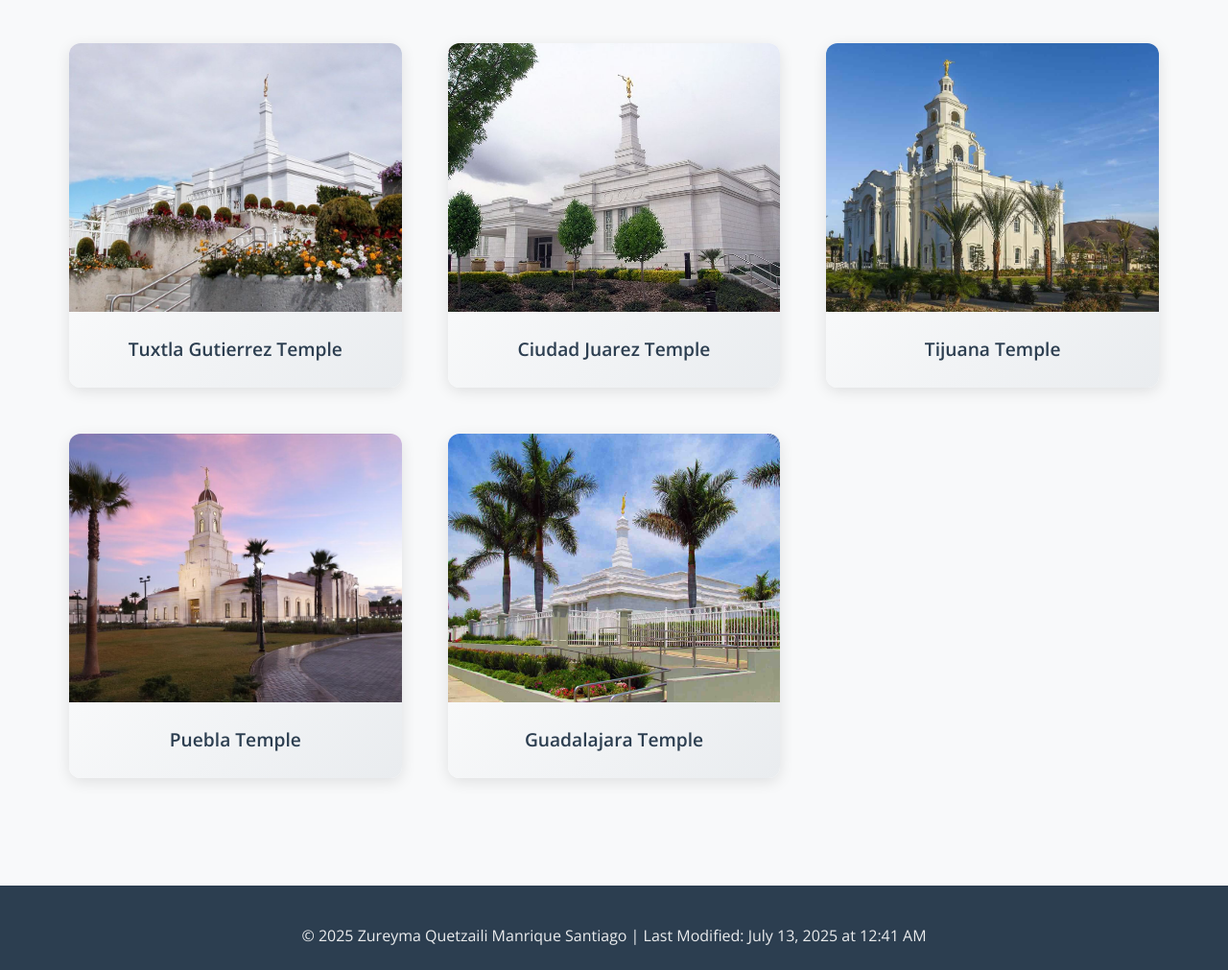
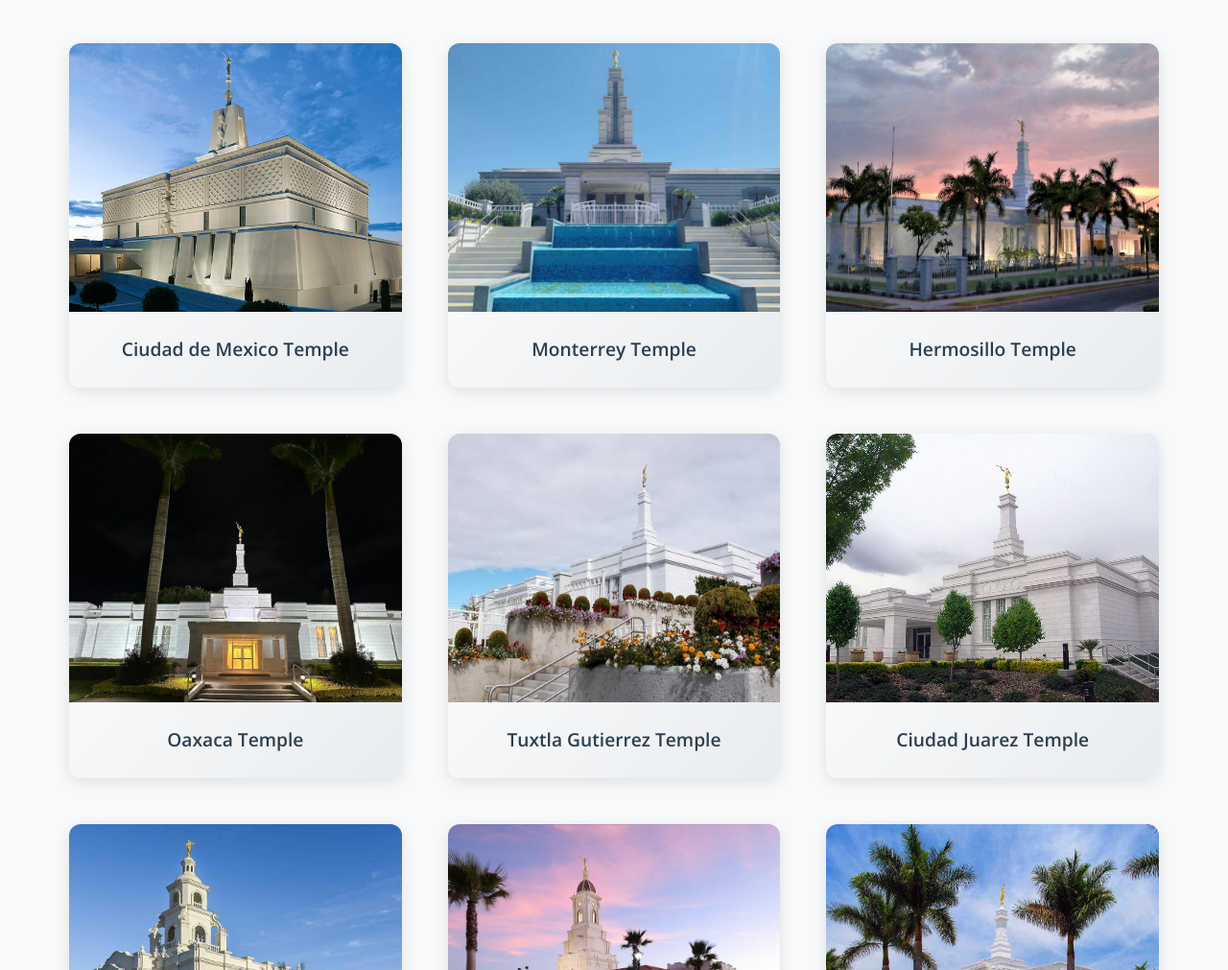
Before and after one commit to Zureyma-Manrique/wdd131, a plain HTML site: page temples.html in a window 1280 px wide. Shown: the part 326-1337 px from the top of the page at 96% size. Drawn offline with nearby package versions, Linux system fonts and the light colour scheme.

Commit message:
add images

```diff
--- a/temples.html
+++ b/temples.html
@@ -41,6 +41,26 @@
 
         <div class="temple-gallery">
             <figure>
+                <img src="images/cdmx-temple.jpg" alt="Ciudad de Mexico Temple" loading="lazy">
+                <figcaption>Ciudad de Mexico Temple</figcaption>
+            </figure>
+
+            <figure>
+                <img src="images/mty-temple.jpg" alt="Monterrey Temple" loading="lazy">
+                <figcaption>Monterrey Temple</figcaption>
+            </figure>
+
+            <figure>
+                <img src="images/hermosillo-temple.jpg" alt="Hermosillo Temple" loading="lazy">
+                <figcaption>Hermosillo Temple</figcaption>
+            </figure>
+
+            <figure>
+                <img src="images/oaxaca-temple.jpg" alt="Oaxaca Temple" loading="lazy">
+                <figcaption>Oaxaca Temple</figcaption>
+            </figure>
+
+            <figure>
                 <img src="images/tuxtla-temple.jpg" alt="Tuxtla Gutierrez Temple" loading="lazy">
                 <figcaption>Tuxtla Gutierrez Temple</figcaption>
             </figure>
```
